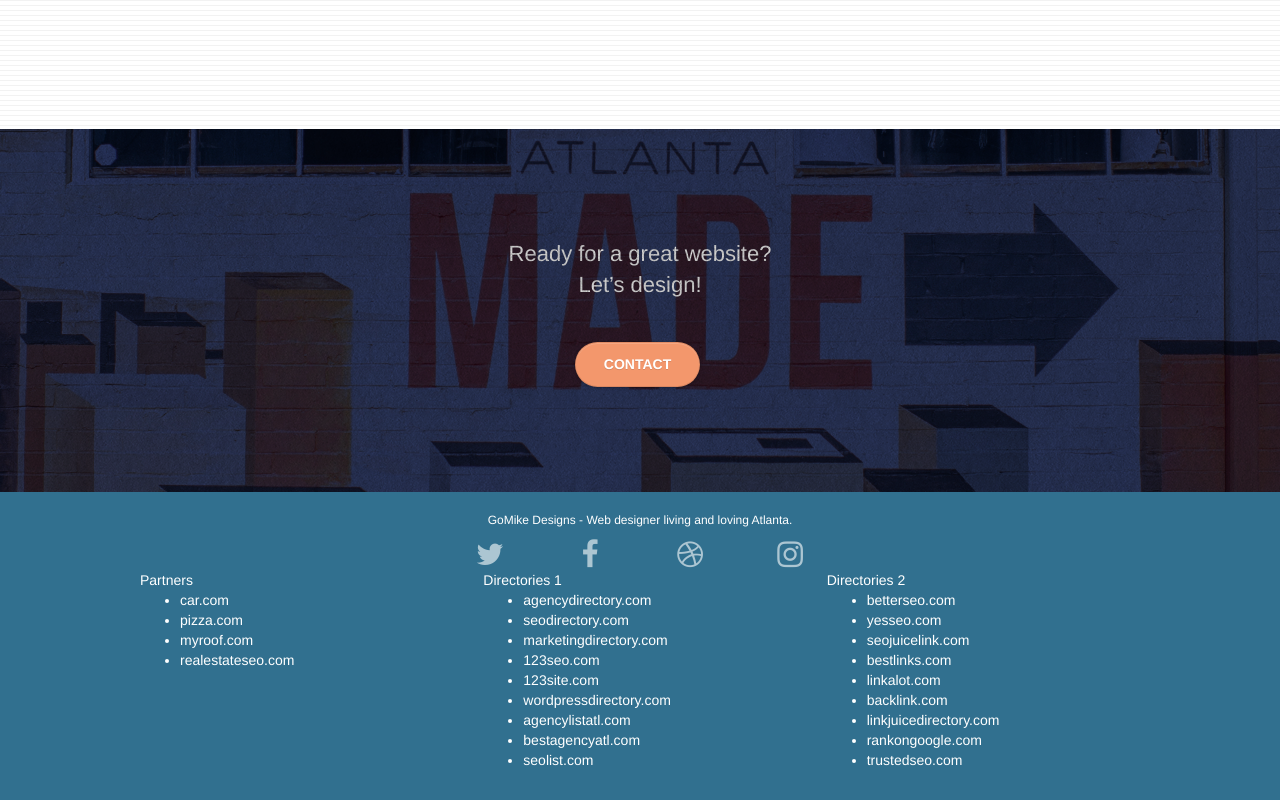
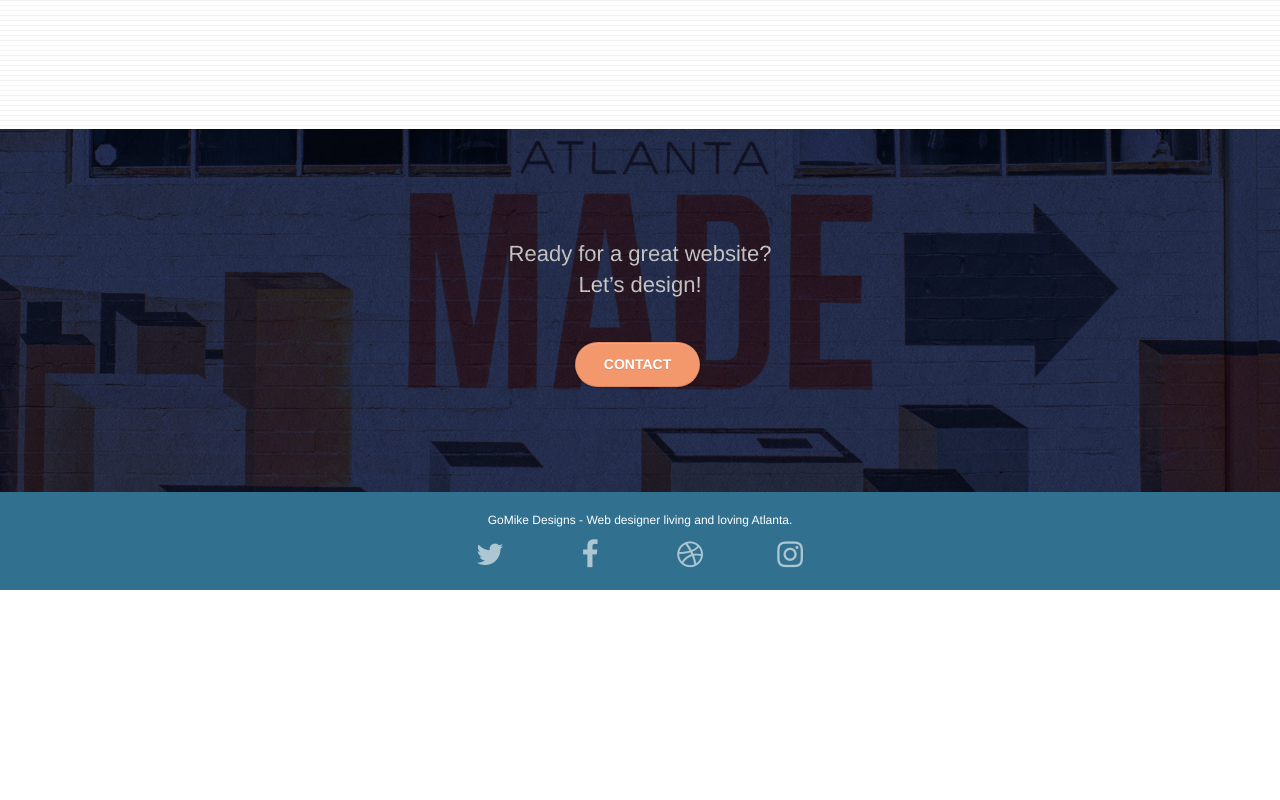
Before and after one commit to abdous/DourhamanaAbdouSanda_4_12152023, a plain HTML site: page index.html in a window 1280 px wide. Shown: the part 2861-3661 px from the top of the page. After the commit the page ends 3451 px from the top, so only its background shows below. Drawn offline with Linux system fonts and the light colour scheme.

Commit message:
removed Partners and Directories from the footer because the do not link to the right content.

```diff
--- a/index.html
+++ b/index.html
@@ -383,59 +383,6 @@
                   web, internet, logo design
                 </div> -->
               </div>
-              <div class="row">
-                <div class="col-sm-4">
-                  Partners
-                  <ul>
-                    <li><a href="car.com">car.com</a></li>
-                    <li><a href="pizza.com">pizza.com</a></li>
-                    <li><a href="myroof.com">myroof.com</a></li>
-                    <li><a href="realestateseo.com">realestateseo.com</a></li>
-                  </ul>
-                </div>
-                <div class="col-sm-4">
-                  Directories 1
-                  <ul>
-                    <li>
-                      <a href="agencydirectory.com">agencydirectory.com</a>
-                    </li>
-                    <li><a href="seodirectory.com">seodirectory.com</a></li>
-                    <li>
-                      <a href="marketingdirectory.com"
-                        >marketingdirectory.com</a
-                      >
-                    </li>
-                    <li><a href="123seo.com">123seo.com</a></li>
-                    <li><a href="123site.com">123site.com</a></li>
-                    <li>
-                      <a href="wordpressdirectory.com"
-                        >wordpressdirectory.com</a
-                      >
-                    </li>
-                    <li><a href="agencylistatl.com">agencylistatl.com</a></li>
-                    <li><a href="bestagencyatl.com">bestagencyatl.com</a></li>
-                    <li><a href="seolist.com">seolist.com</a></li>
-                  </ul>
-                </div>
-                <div class="col-sm-4">
-                  Directories 2
-                  <ul>
-                    <li><a href="betterseo.com">betterseo.com</a></li>
-                    <li><a href="yesseo.com">yesseo.com</a></li>
-                    <li><a href="seojuicelink.com">seojuicelink.com</a></li>
-                    <li><a href="bestlinks.com">bestlinks.com</a></li>
-                    <li><a href="linkalot.com">linkalot.com</a></li>
-                    <li><a href="backlink.com">backlink.com</a></li>
-                    <li>
-                      <a href="linkjuicedirectory.com"
-                        >linkjuicedirectory.com</a
-                      >
-                    </li>
-                    <li><a href="rankongoogle.com">rankongoogle.com</a></li>
-                    <li><a href="trustedseo.com">trustedseo.com</a></li>
-                  </ul>
-                </div>
-              </div>
             </div>
           </div>
         </div>
```
